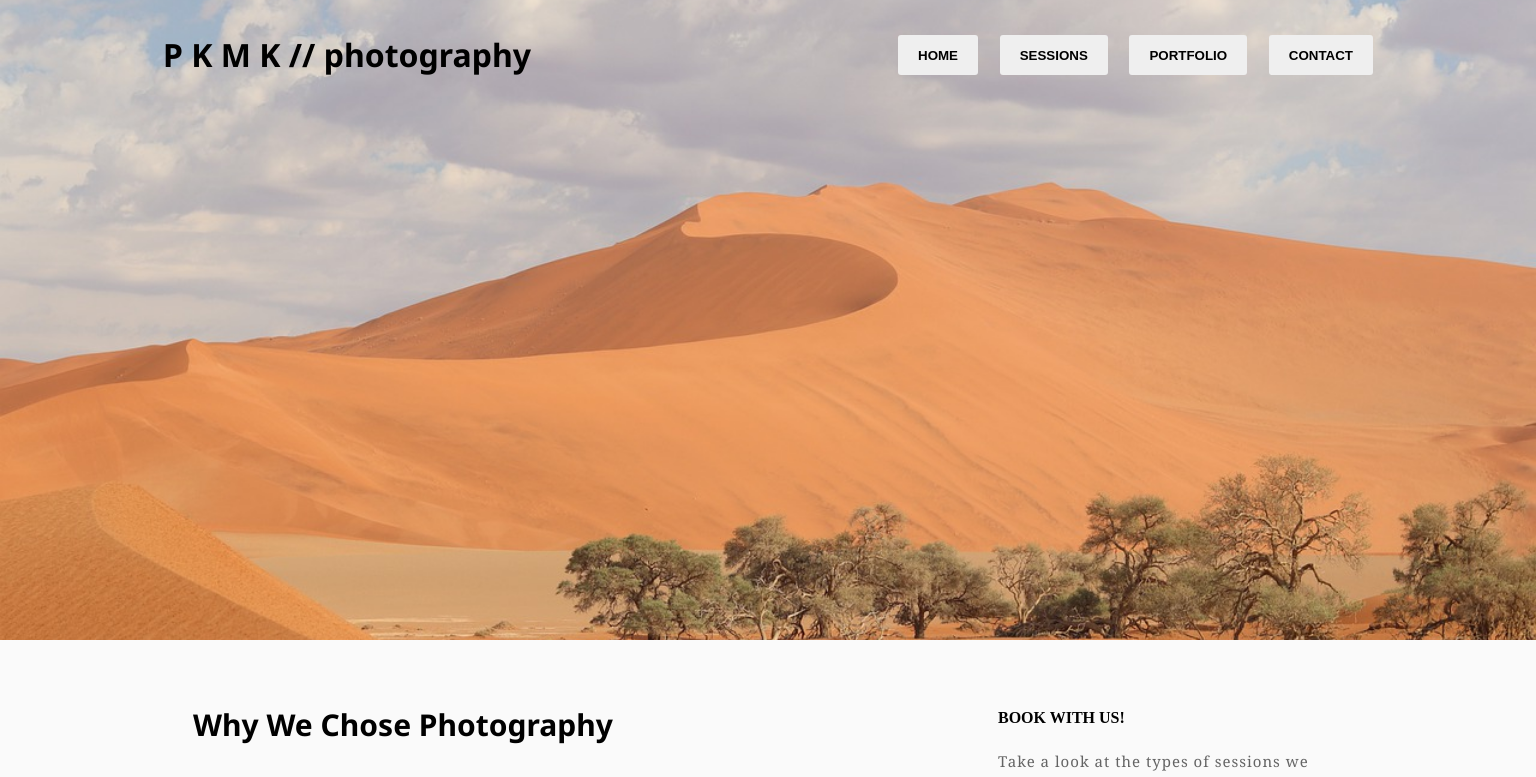
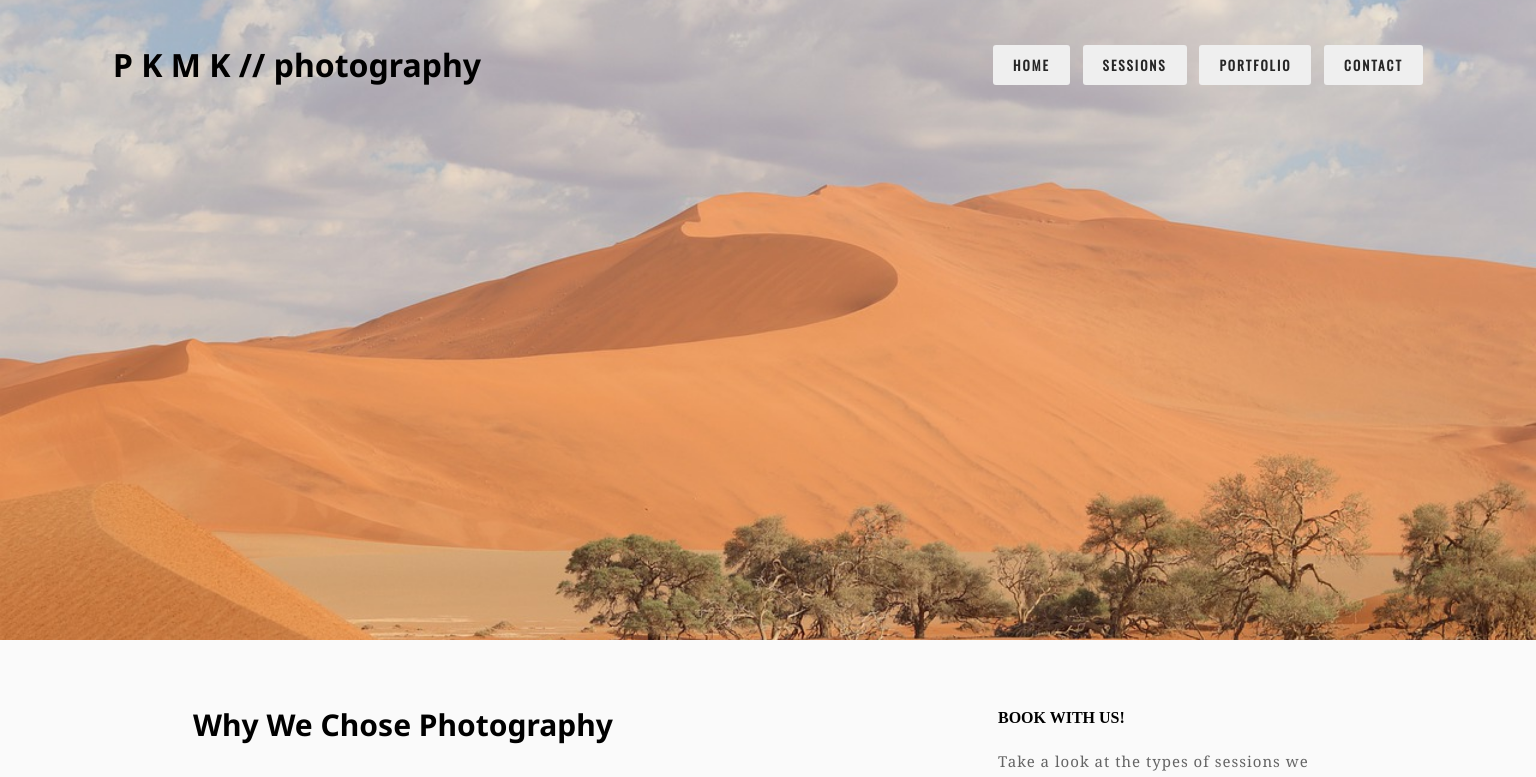
Before and after one commit to PKMK-photography/pkmk-photography, a React (Create React App) app: page / in a window 1536 px wide. Shown: the top 777 px of the page. Built offline with nearby package versions, Linux system fonts and the light colour scheme.

Commit message:
added a new font for menu buttons and links

```diff
--- a/public/index.html
+++ b/public/index.html
@@ -17,6 +17,8 @@
     <link rel="manifest" href="%PUBLIC_URL%/manifest.json" />
     <link href="https://fonts.googleapis.com/css2?family=Noto+Sans:wght@700&family=Noto+Serif&display=swap" rel="stylesheet">
     <link href="https://fonts.googleapis.com/css2?family=Noto+Serif&display=swap" rel="stylesheet">
+    <link rel="preconnect" href="https://fonts.gstatic.com">
+    <link href="https://fonts.googleapis.com/css2?family=Oswald:wght@300;400&display=swap" rel="stylesheet">
     <!--
       Notice the use of %PUBLIC_URL% in the tags above.
       It will be replaced with the URL of the `public` folder during the build.
--- a/src/Components/Header/Header.css
+++ b/src/Components/Header/Header.css
@@ -37,7 +37,7 @@
 .main-links {
     text-decoration: none;
     color: white;
-    font-family: 'Noto Sans', sans-serif;
+    font-family: 'Oswald', sans-serif;
     margin-bottom: 30px;
 }
 
@@ -114,7 +114,7 @@
 
 @media(min-width: 641px){
     .main-header {
-        height: 65px;
+        height: 75px;
         background: transparent;
     }
 
@@ -134,11 +134,13 @@
 
     .desktop-menu button {
         height: 35px;
-        padding: 10px;
+        padding: 0 12px;
         border: none;
         border-radius: 3px;
         font-weight: bold;
-        /* color: #262626; */
+        font-family: 'Oswald', sans-serif;
+        letter-spacing: 2px;
+        color: #262626;
         transition: 300ms;
         cursor: pointer;
     }
@@ -168,12 +170,12 @@
     }
 }
 
-@media(min-width: 1250px){
+@media(min-width: 1350px){
     .main-header {
-        max-width: 1250px;
-        padding-top: 45px;
+        width: 1350px;
+        padding-top: 55px;
         left: 50%;
-        margin-left: -625px;
+        margin-left: -675px;
     }
 
     .main-header h1 {
@@ -181,7 +183,7 @@
     }
 
     .desktop-menu {
-        width: 475px;
+        width: 430px;
     }
 
     .desktop-menu button {
```
